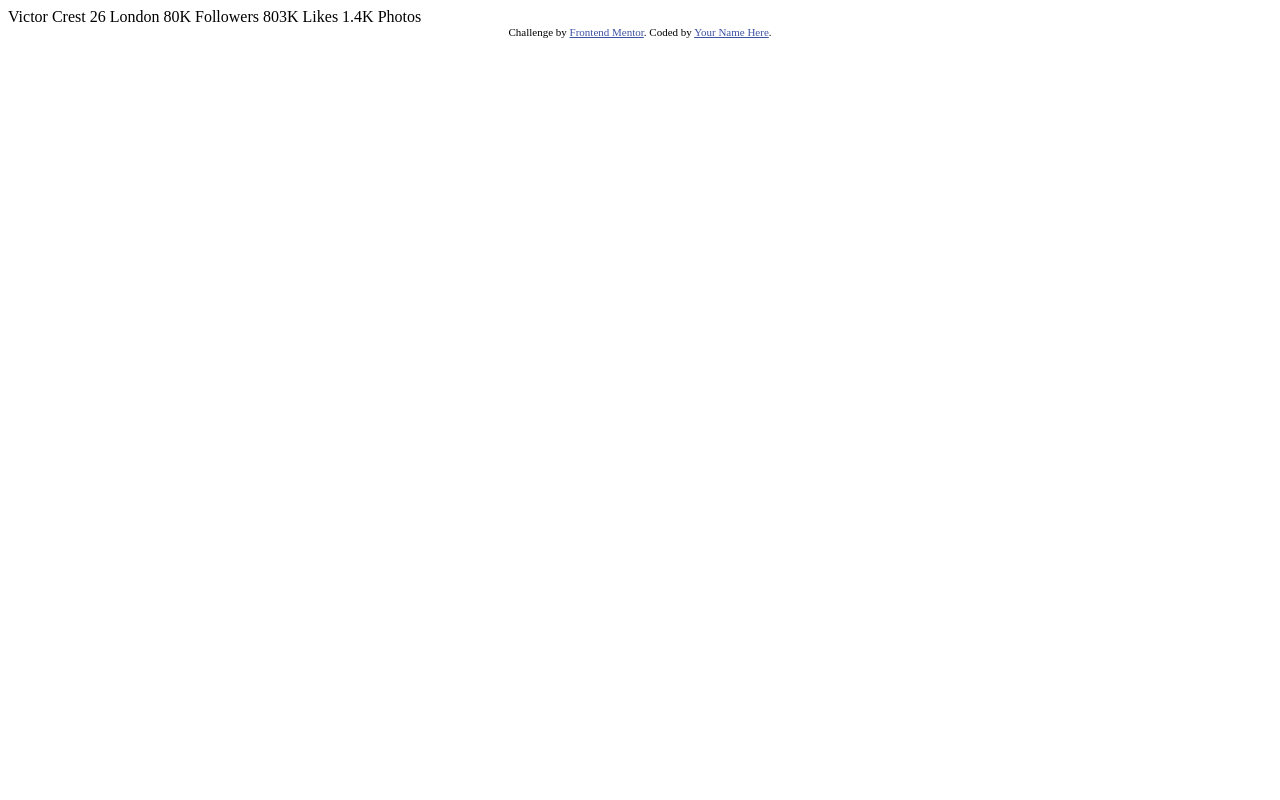
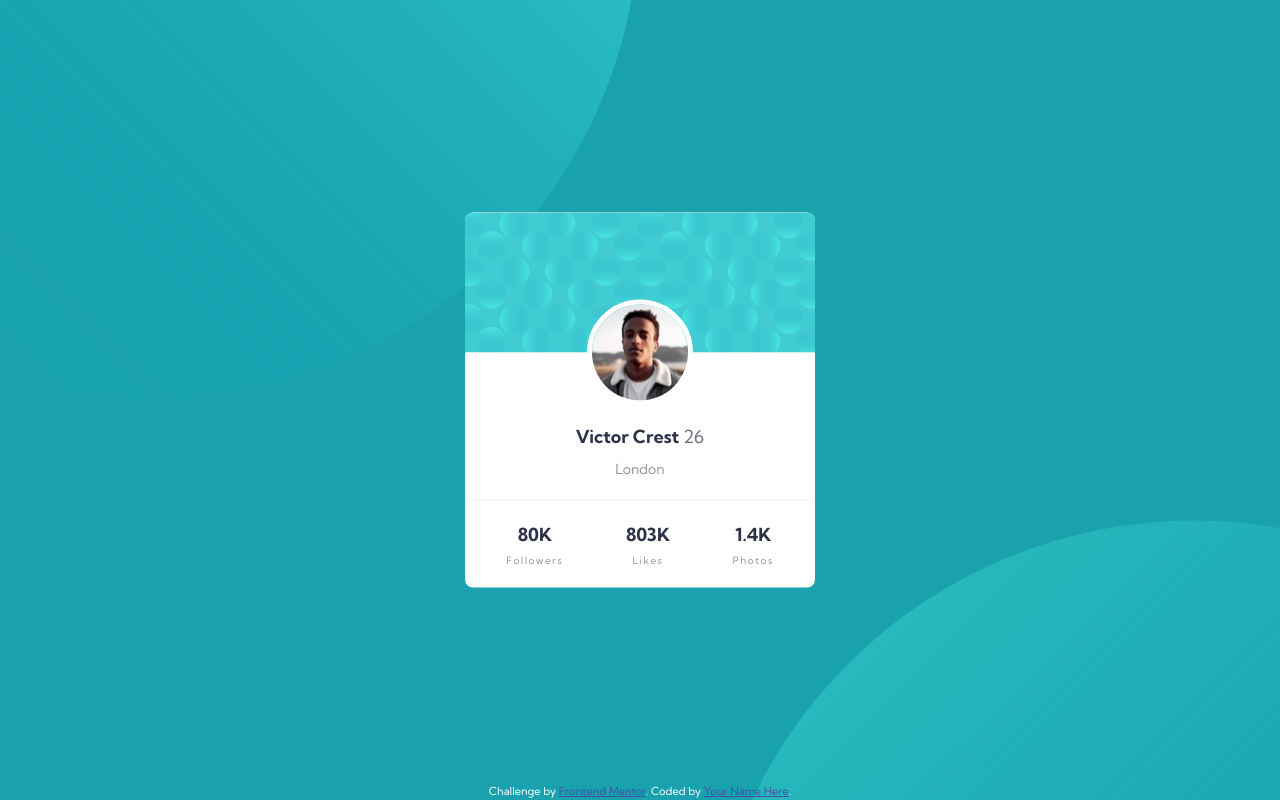
Before and after one commit to pedrotpo/frontendmentor-profile-card, a plain HTML site: page index.html in a window 1280 px wide. Drawn offline with Linux system fonts and the light colour scheme.

Commit message:
Final Version

```diff
--- a/index.html
+++ b/index.html
@@ -1,35 +1,58 @@
 <!DOCTYPE html>
 <html lang="en">
   <head>
-  <meta charset="UTF-8">
-  <meta name="viewport" content="width=device-width, initial-scale=1.0"> <!-- displays site properly based on user's device -->
+    <meta charset="UTF-8" />
+    <meta name="viewport" content="width=device-width, initial-scale=1.0" />
+    <!-- displays site properly based on user's device -->
 
-  <link rel="icon" type="image/png" sizes="32x32" href="./images/favicon-32x32.png">
+    <link
+      rel="icon"
+      type="image/png"
+      sizes="32x32"
+      href="./images/favicon-32x32.png"
+    />
 
     <title>Frontend Mentor | Profile card component</title>
 
     <!-- Feel free to remove these styles or customise in your own stylesheet 👍 -->
-  <style>
-    .attribution { font-size: 11px; text-align: center; }
-    .attribution a { color: hsl(228, 45%, 44%); }
-  </style>
+    <link rel="stylesheet" href="style.css" />
   </head>
   <body>
-  Victor Crest
-  26
-  London
-
-  80K
-  Followers
-
-  803K
-  Likes
-
-  1.4K
-  Photos
+    <img src="./images/bg-pattern-top.svg" alt="top bg circle" class="top_bg" />
+    <img
+      src="./images/bg-pattern-bottom.svg"
+      alt="bottom bg circle"
+      class="bottom_bg"
+    />
+    <div class="container">
+      <img src="./images/bg-pattern-card.svg" alt="bg card" />
+      <img src="./images/image-victor.jpg" alt="profile picture of a young man" class="profile">
+      <div class="grid">
+        <div class="title">
+          <h4>Victor Crest <span>26</span></h4>
+          <p>London</p>
+        </div>
+        <div class="stats">
+          <div>
+            <h4>80K</h4>
+            <p>Followers</p>
+          </div>
+          <div>
+            <h4>803K</h4>
+            <p>Likes</p>
+          </div>
+          <div>
+            <h4>1.4K</h4>
+            <p>Photos</p>
+          </div>
+        </div>
+      </div>
+    </div>
     <div class="attribution">
-    Challenge by <a href="https://www.frontendmentor.io?ref=challenge" target="_blank">Frontend Mentor</a>.
-    Coded by <a href="#">Your Name Here</a>.
+      Challenge by
+      <a href="https://www.frontendmentor.io?ref=challenge" target="_blank"
+        >Frontend Mentor</a
+      >. Coded by <a href="#">Your Name Here</a>.
     </div>
   </body>
 </html>
--- /dev/null
+++ b/style.scss
@@ -0,0 +1,108 @@
+@import url('https://fonts.googleapis.com/css2?family=Kumbh+Sans:wght@400;700&display=swap');
+
+body {
+    background-color: hsl(185, 75%, 39%);
+    font-family: 'Kumbh Sans', sans-serif;
+    font-size: 18px;
+    margin: 0;
+}
+
+h4 {
+    color: hsl(229, 23%, 23%);
+    font-weight: 700;
+    margin: 0;
+}
+
+p {
+    color: hsl(0, 0%, 59%);
+    font-size: 10px;
+    margin: 0;
+    margin-top: 8px;
+    letter-spacing: 1.5px;
+}
+
+span {
+    color: hsl(227, 10%, 46%);
+    font-weight: 400;
+}
+
+.attribution {
+    position: absolute;
+    top: 98%;
+    width: 100%;
+    color: hsl(0, 0%, 100%);
+    font-size: 11px;
+    text-align: center;
+
+    a {
+        color: hsl(228, 45%, 44%);
+    }
+}
+
+.top_bg {
+    position: fixed;
+    bottom: 50%;
+    right: 50%;
+    z-index: -1;
+}
+
+.bottom_bg {
+    position: fixed;
+    top: 65%;
+    left: 55%;
+    z-index: -1;
+}
+
+.container {
+    transform:translate(-50%,-50%);
+    position: absolute;
+    top: 50%;
+    left: 50%;
+    background-color: white;
+    width: 350px;
+    height: 375px;
+    border-radius: 0.5rem;
+    overflow: hidden;
+    display: flex;
+    flex-direction: column;
+}
+
+.profile {
+    position: absolute;
+    transform:translate(-50%,-50%);
+    left: 50%;
+    top:140px;
+    border: 5px solid white;
+    border-radius: 50%;
+    width: 96px;
+}
+
+.grid {
+    height: 100%;
+    flex: 1;
+    display: grid;
+    grid-template-rows: 1fr 88px;
+    align-items: center;
+    text-align: center;
+}
+
+
+
+.title {
+    padding-top: 50px;
+    h4 + p {
+        margin-top: 12px;
+        font-size: 14px;
+        letter-spacing: 0;
+    }
+}
+
+
+.stats {
+    display: flex;
+    align-items: center;
+    justify-content: space-around;
+    height: 87px;
+    border-top: 1px solid hsla(0, 0%, 59%, 0.1);
+    padding: 0 10px;
+}
```
Also changed, not shown: style.css (added), 1 other file. Lines whose indentation alone changed are shown as unchanged.
